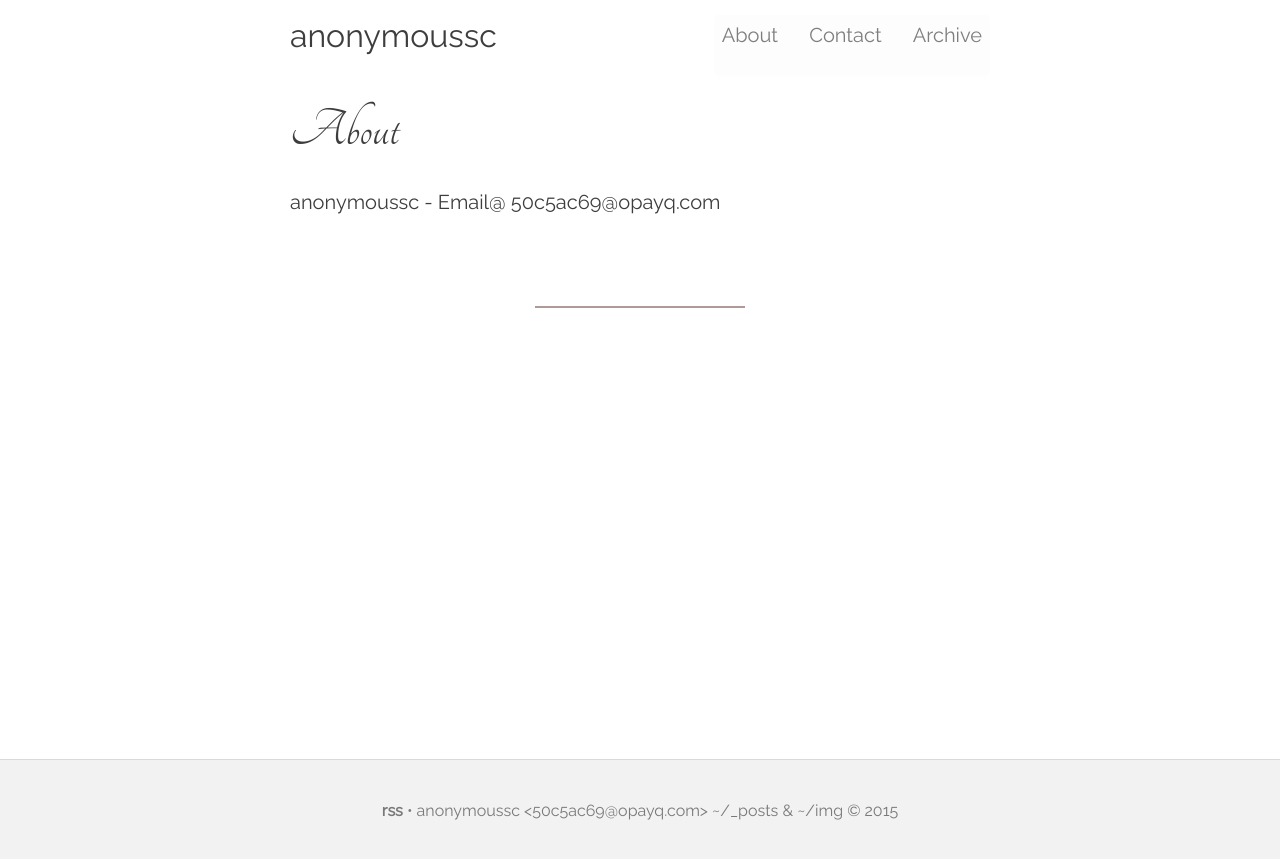
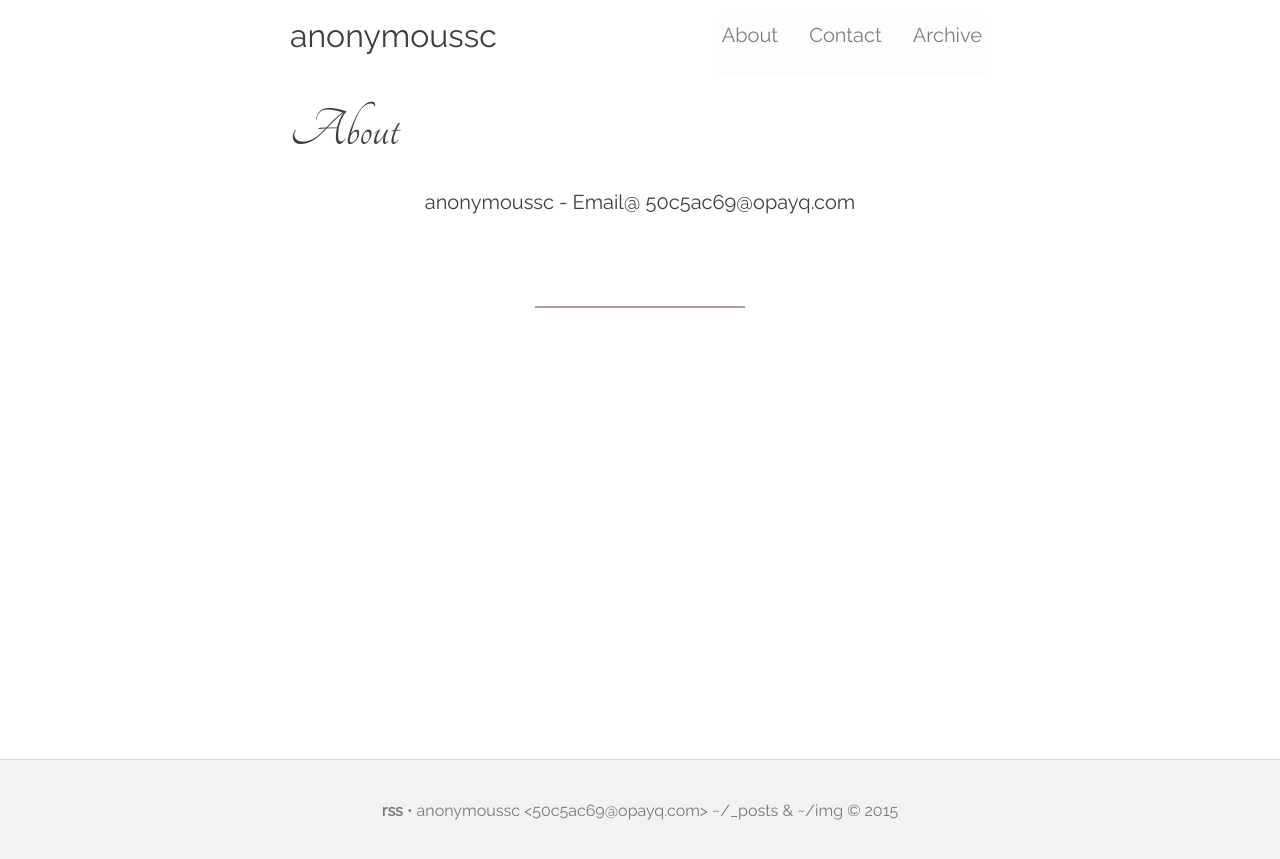
Before and after one commit to anonymoussc/anonymoussc.github.io, a Jekyll site: the page built from about.md, in a window 1280 px wide. Shown: the top 859 px of the page. Built offline with Jekyll 4.4.1, drawn with Linux system fonts in a browser that asks for light colours; nearby versions of some CDN libraries.

Commit message:
Update page about @ centered text

```diff
--- a/_config.yml
+++ b/_config.yml
@@ -11,7 +11,7 @@ author:
   email: 50c5ac69@opayq.com
   info: (@<a href="mailto:50c5ac69@opayq.com">anonymoussc</a>)
 
-url: http://0.0.0.0:4000
+url: http://anonymoussc.github.io/
 baseurl: ""
 lang: en
 
@@ -38,7 +38,7 @@ date_format: "%b %-d, %Y"
 nav-breaking-point: 610px
 paginate: 7
 display-next-prev-post: true
-disqus-shortname:
+disqus-shortname: x5dceb5ad
 
 
 ################
--- a/about.md
+++ b/about.md
@@ -3,6 +3,7 @@ layout: page
 title: About
 ---
 
+{: .center-text}
 anonymoussc - Email@ 50c5ac69@opayq.com
 
 ---
--- a/css/style.css
+++ b/css/style.css
@@ -532,7 +532,7 @@ nav a.current {
 /*--------------------------------*/
 /* Center images                  */
 /*--------------------------------*/
-.center-image {
+.center-text {
   text-align : center;
 }
 
```
Also changed, not shown: 2 other files.
